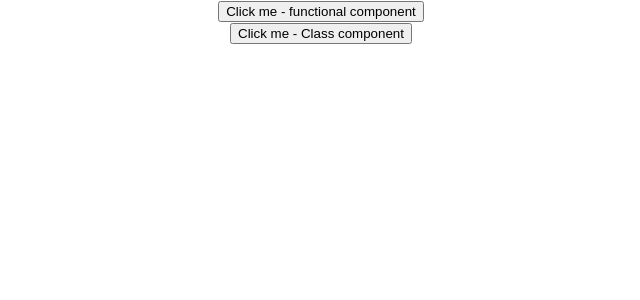
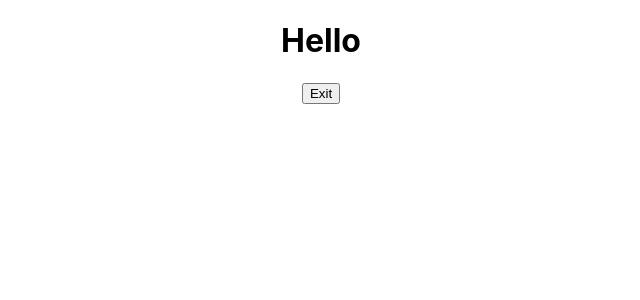
Before and after one commit to ccp84/ci_react, a React (Create React App) app in the folder my-app/: page / in a window 1280 px wide. Shown: the top 300 px of the page, without its empty margins (319-959 px from the left). Built offline with nearby package versions, Linux system fonts and the light colour scheme.

Commit message:
jsx>add event binding component

```diff
--- a/my-app/src/App.js
+++ b/my-app/src/App.js
@@ -1,15 +1,16 @@
 // import logo from "./logo.svg";
 // import FunctionalGreeting from "./Components/FunctionalGreeting";
 // import StatefulGreeting from "./Components/StatefulGreeting";
-import EventsClass from "./Components/EventsClass";
-import EventsFunctional from "./Components/EventsFunctional";
+// import EventsClass from "./Components/EventsClass";
+// import EventsFunctional from "./Components/EventsFunctional";
+import EventBinding from "./Components/EventBinding";
+
 import "./App.css";
 
 function App() {
 	return (
 		<div className="App">
-			<EventsFunctional />
-			<EventsClass />
+			<EventBinding />
 		</div>
 	);
 }
--- /dev/null
+++ b/my-app/src/Components/EventBinding.jsx
@@ -0,0 +1,37 @@
+import { Component } from "react";
+
+class EventBinding extends Component {
+	constructor(props) {
+		super(props);
+		this.state = {
+			introduction: "Hello",
+			buttonText: "Exit",
+			counter: 0,
+		};
+	}
+
+	handleClick = () => {
+		this.setState((prevState) => {
+			return {
+				introduction:
+					prevState.introduction === "Hello" ? "Goodbye!" : "Hello",
+				buttonText: prevState.buttonText === "Exit" ? "Enter" : "Exit",
+			};
+		});
+	};
+
+	render() {
+		return (
+			<div>
+				<h1>
+					{this.state.introduction} {this.props.name}
+				</h1>
+				<button onClick={this.handleClick}>
+					{this.state.buttonText}
+				</button>
+			</div>
+		);
+	}
+}
+
+export default EventBinding;
```
